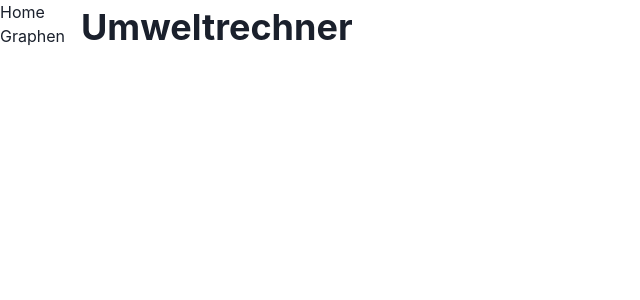
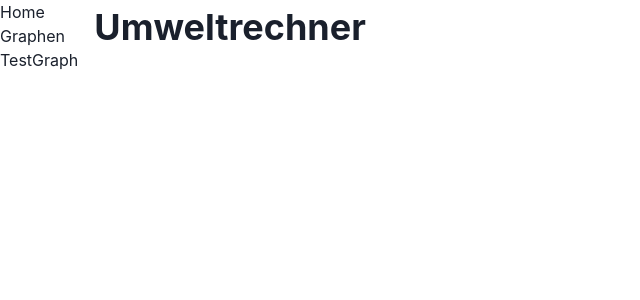
Before and after one commit to Umweltrechner-HSRM/frontend, a React (Vite) app: page / in a window 1280 px wide. Shown: the top 300 px of the page, without its empty margins (0-640 px from the left). Built offline with nearby package versions, Linux system fonts and the light colour scheme.

Commit message:
added route for charttest

```diff
--- a/src/App.jsx
+++ b/src/App.jsx
@@ -7,6 +7,7 @@ import Start from "./views/Start.jsx";
 import Graph from "./views/Graphs.jsx";
 import { BrowserRouter, Link, Outlet, Route, Routes } from "react-router-dom";
 import React from "react";
+import ChartTest from "./views/ChartTest.jsx";
 
 const queryClient = new QueryClient();
 
@@ -21,6 +22,9 @@ const Layout = () => {
             </li>
             <li>
               <Link to="/graph">Graphen</Link>
+            </li>
+              <li>
+              <Link to="/charttest">TestGraph</Link>
             </li>
           </ul>
         </nav>
@@ -39,6 +43,7 @@ const RoutesHandler = () => {
         <Route element={<Layout/>}>
           <Route element={<Start />} path="/" />
           <Route element={<Graph />} path="/graph" />
+          <Route element={<ChartTest />} path="/charttest" />
         </Route>
       </Routes>
     </BrowserRouter>
```
